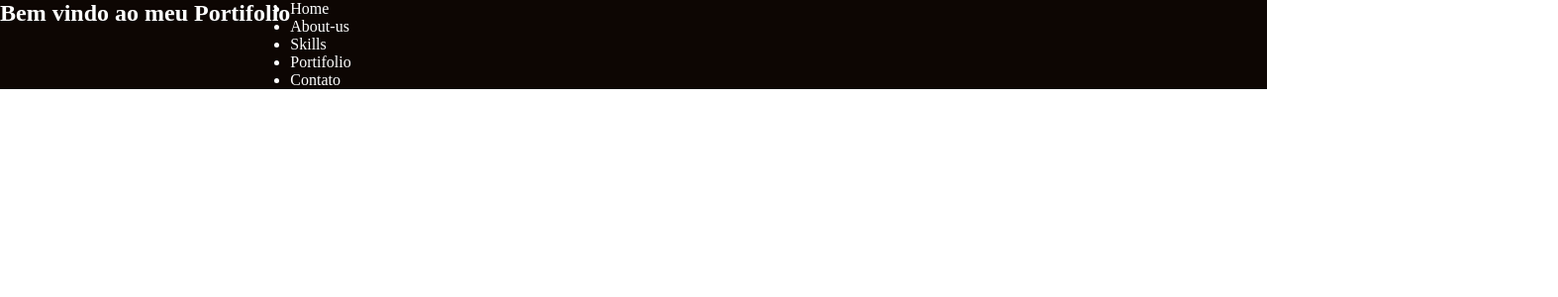
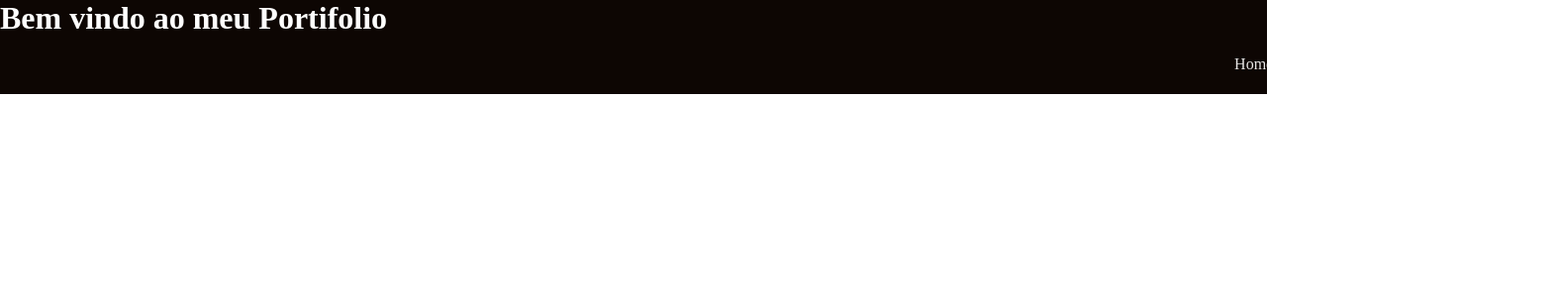
Before and after one commit to Brunoake/new-portifolio, a React (Vite) app in the folder new-portifolio/: page / in a window 1280 px wide. Shown: the top 300 px of the page at 99% size, 1574 px wide, since content can reach past the window. Built offline with nearby package versions, Linux system fonts and the light colour scheme; a web font is replaced by a local one.

Commit message:
Update Header.css

```diff
--- a/new-portifolio/src/components/Header.css
+++ b/new-portifolio/src/components/Header.css
@@ -3,9 +3,44 @@ display: flex;
 flex-direction: row;
 background-color: #0D0603;
 color: #fff;
+height: 95px;
 }
 
-nav ul > li> a{
+.container h2{
+    font-size: 2em;
+
+}
+
+
+
+
+
+nav{
+margin: 5px;
+padding: 3px;
+}
+nav ul{
+display: flex;
+max-width: 100%;
+position: relative;
+left: 53rem;
+margin-top: 3rem;
+gap: 20px;
+}
+nav ul > li{
+    list-style: none;
+
+}
+
+nav ul > li > a{
 text-decoration: none;
 color: #fff;
+transition: .3s;
+opacity: .9;
 }
+
+nav ul > li > a:hover{
+   opacity: 1;
+    border-radius: 8px;
+    width: 10px;
+}
```
